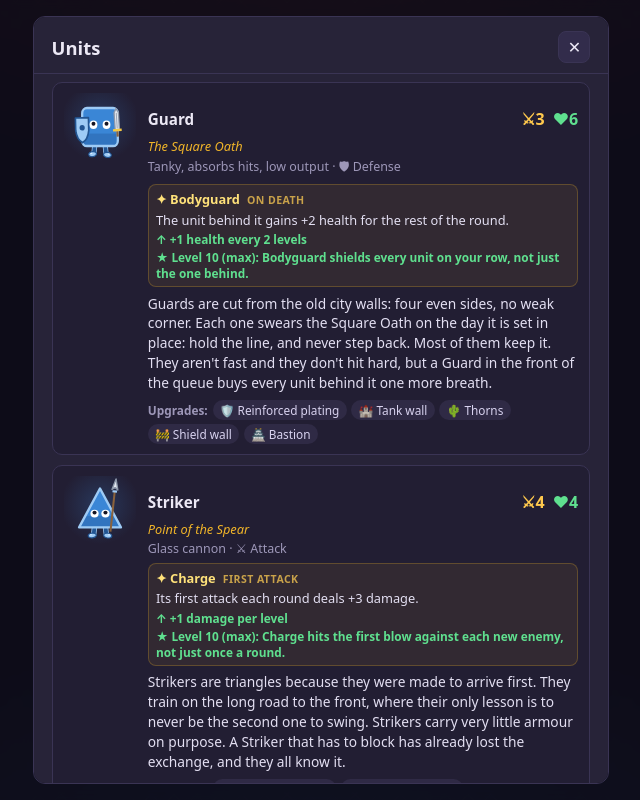
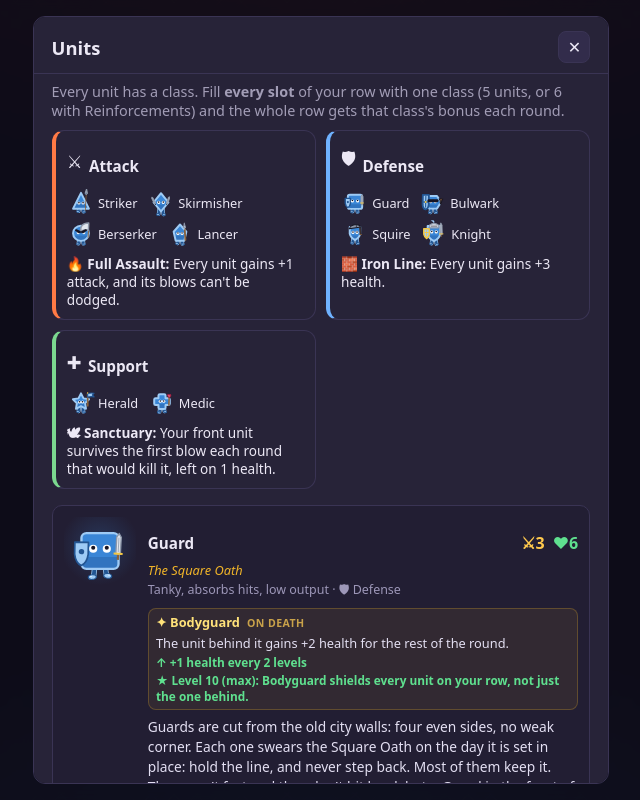
Before and after one commit to willredmo/pwa-games, a React (Vite) app in the folder apps/duel-deck/: page / in a window 1280 px wide. Both pictures are taken after a click on the button "Units". Shown: the whole page, without its empty margins (319-959 px from the left). Built offline with nearby package versions, Linux system fonts and the light colour scheme.

Commit message:
feat(duel-deck): classes and full-row bonuses at the top of the Units screen
Co-Authored-By: Claude Opus 5.5 <noreply@anthropic.com>

```diff
--- a/apps/duel-deck/src/ui/Overlays.tsx
+++ b/apps/duel-deck/src/ui/Overlays.tsx
@@ -633,6 +633,40 @@ export function UnitsView({ onClose }: { onClose: () => void }) {
           <h2>Units</h2>
           <button className="close-btn" onClick={onClose} aria-label="Close">✕</button>
         </div>
+        {/* Classes first: they decide which units belong together. */}
+        <section className="class-guide" aria-label="Classes">
+          <p className="class-guide__intro">
+            Every unit has a class. Fill <strong>every slot</strong> of your row with one class (5 units, or 6 with
+            Reinforcements) and the whole row gets that class's bonus each round.
+          </p>
+          <div className="class-guide__list">
+            {(["attack", "defense", "support"] as const).map((a) => {
+              const members = UNIT_KEYS.filter((k) => UNITS[k].archetype === a);
+              return (
+                <div key={a} className={`class-card class-card--${a}`}>
+                  <div className="class-card__head">
+                    <span className="class-card__icon" aria-hidden="true">{ARCHETYPES[a].icon}</span>
+                    <h3>{ARCHETYPES[a].name}</h3>
+                  </div>
+                  <div className="class-card__units">
+                    {members.map((k) => (
+                      <span key={k} className="class-card__unit">
+                        <UnitPortrait unitKey={k} side="player" size={28} />
+                        {UNITS[k].name}
+                      </span>
+                    ))}
+                  </div>
+                  <p className="class-card__bonus">
+                    <strong>
+                      {SYNERGIES[a].icon} {SYNERGIES[a].name}:
+                    </strong>{" "}
+                    {SYNERGIES[a].text}
+                  </p>
+                </div>
+              );
+            })}
+          </div>
+        </section>
         <div className="unit-codex">
           {UNIT_KEYS.map((key, i) => {
             const u = UNITS[key];
--- a/apps/duel-deck/src/ui/overlays.css
+++ b/apps/duel-deck/src/ui/overlays.css
@@ -636,3 +636,24 @@
 @media (prefers-reduced-motion: no-preference) {
   .start-option { animation: ov-pop 0.4s cubic-bezier(0.2, 1.3, 0.4, 1) both; animation-delay: calc(var(--i) * 0.07s + 0.1s); }
 }
+
+/* Units screen: the classes and their full-row bonuses, above the unit list. */
+.class-guide { margin: 0.25rem 0 1rem; }
+.class-guide__intro { margin: 0 0 0.6rem; font-size: 0.9rem; color: var(--muted); }
+.class-guide__list { display: grid; grid-template-columns: repeat(auto-fit, minmax(13rem, 1fr)); gap: 0.6rem; }
+.class-card {
+  padding: 0.6rem 0.7rem;
+  border-radius: 12px;
+  border: 1px solid #3a3454;
+  border-left-width: 4px;
+  background: #272338;
+}
+.class-card--attack { border-left-color: #ff7a45; }
+.class-card--defense { border-left-color: #6fb2ff; }
+.class-card--support { border-left-color: #7bd88f; }
+.class-card__head { display: flex; align-items: center; gap: 0.4rem; }
+.class-card__head h3 { margin: 0; font-size: 1rem; }
+.class-card__icon { font-size: 1.1rem; }
+.class-card__units { display: flex; flex-wrap: wrap; gap: 0.2rem 0.6rem; margin: 0.4rem 0; }
+.class-card__unit { display: inline-flex; align-items: center; gap: 0.2rem; font-size: 0.8rem; }
+.class-card__bonus { margin: 0; font-size: 0.85rem; line-height: 1.35; }
```
